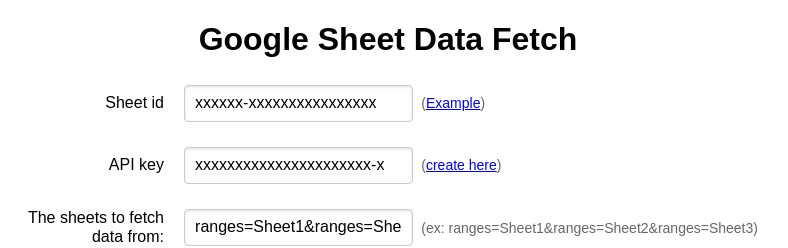
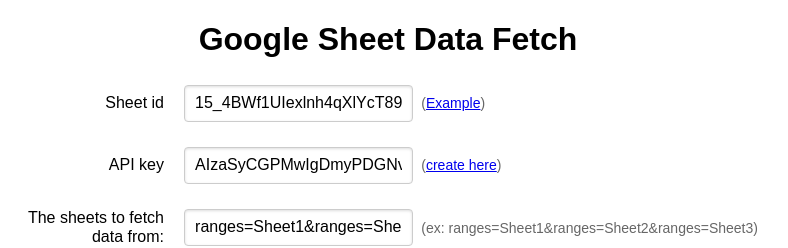
Before and after one commit to Sandstedt/google-sheet-json-fetcher, a plain HTML site: page index.html in a window 1280 px wide. Shown: the top 248 px of the page, without its empty margins (252-1040 px from the left). Drawn offline with nearby package versions, Linux system fonts and the light colour scheme.

Commit message:
Added a default example sheet and API key
The API key is restricterd to only work on the demo site

```diff
--- a/index.html
+++ b/index.html
@@ -92,8 +92,8 @@
           fetching: false,
           loaded: false,
           errored: false,
-          sheet_id: 'xxxxxx-xxxxxxxxxxxxxxxx',
-          api_key: 'xxxxxxxxxxxxxxxxxxxxxx-x',
+          sheet_id: '15_4BWf1UIexlnh4qXlYcT89LgQIXHl-HlXYM0d55xRg', // The default ID of the sheet, see the example sheet here: https://docs.google.com/spreadsheets/d/15_4BWf1UIexlnh4qXlYcT89LgQIXHl-HlXYM0d55xRg/edit?usp=sharing
+          api_key: 'AIzaSyCGPMwIgDmyPDGNv4XeCJqocUrwpOuiZxc', // The default key is restricted to the demosite - get your own here: https://console.developers.google.com/apis/credentials
           ranges: 'ranges=Sheet1&ranges=Sheet2&ranges=Sheet3',
         }
       },
```
